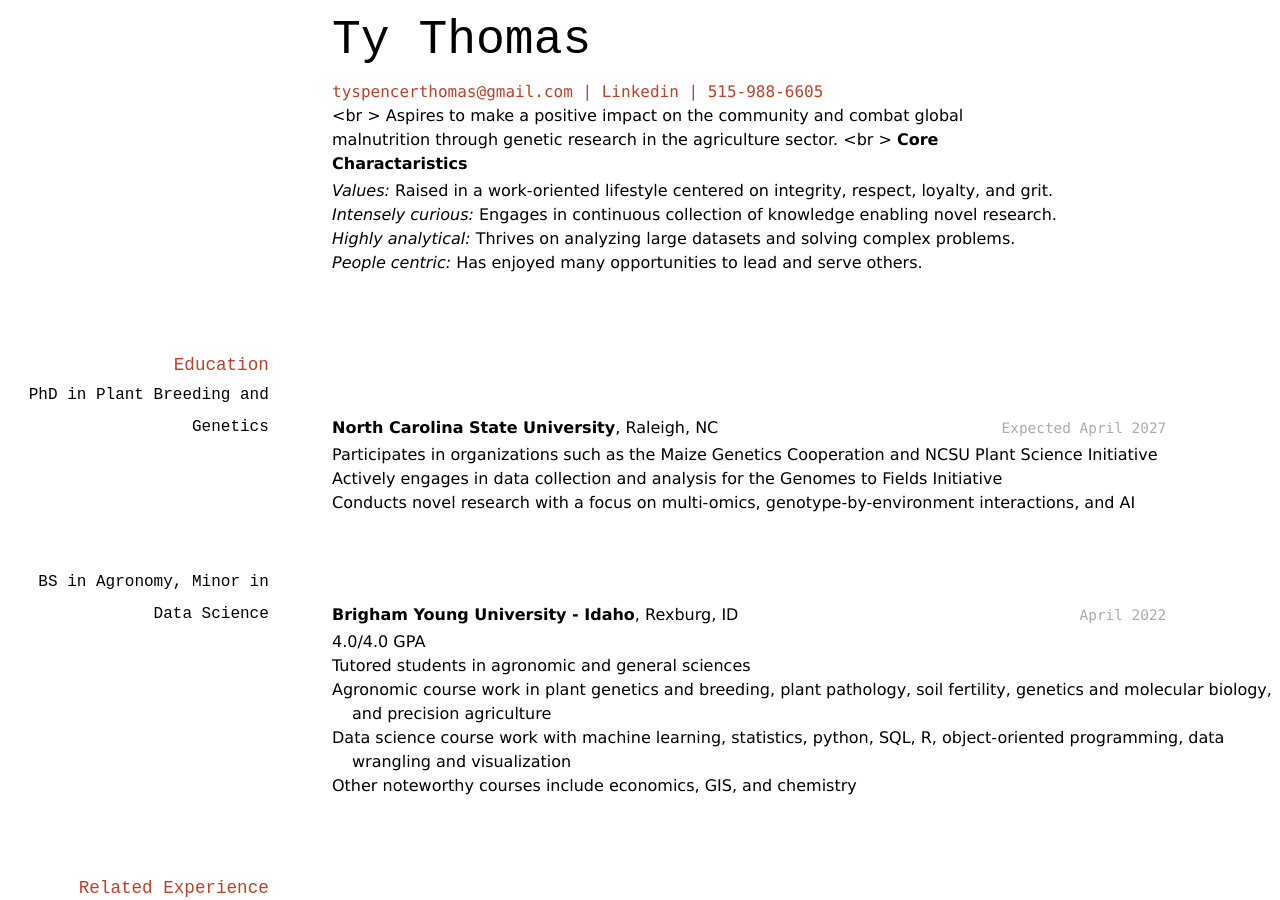
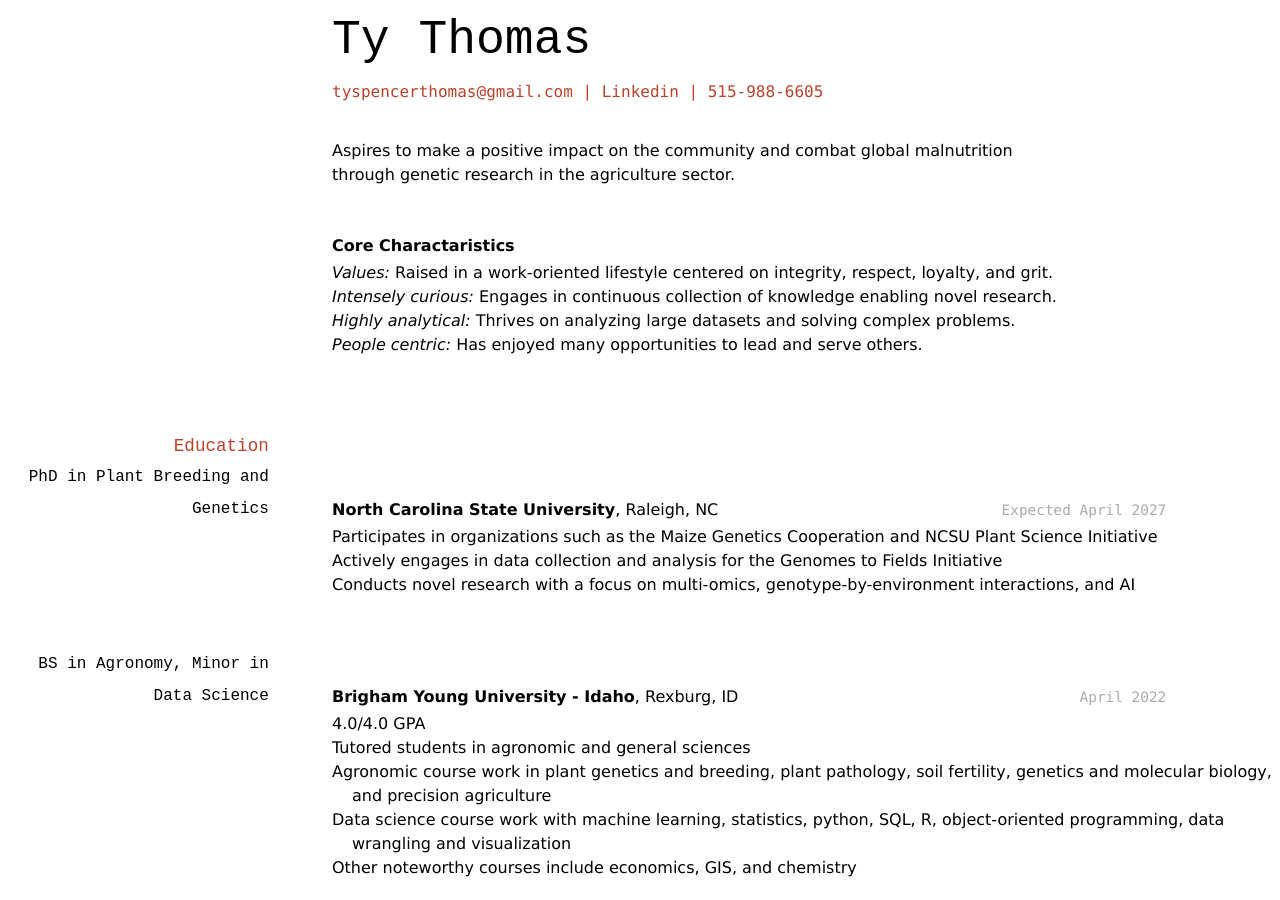
Before and after one commit to ty-thomas/Thomas_Resume, a Jekyll site: the page built from docs/index.md, in a window 1280 px wide and 900 px high. Built offline with Jekyll 4.4.1, drawn with Linux system fonts in a browser that asks for light colours.

Commit message:
Update index.md

```diff
--- a/docs/index.md
+++ b/docs/index.md
@@ -9,9 +9,13 @@ title: Ty Thomas' Resume
 | <a href="https://www.linkedin.com/in/tyspencerthomas">Linkedin</a>
 | 515-988-6605
 </div>
-<br \>
+
+<br />
+
 Aspires to make a positive impact on the community and combat global malnutrition through genetic research in the agriculture sector.
-<br \>
+
+<br />
+
 __Core Charactaristics__
 
 - _Values:_ Raised in a work-oriented lifestyle centered on integrity, respect, loyalty, and grit.
```
